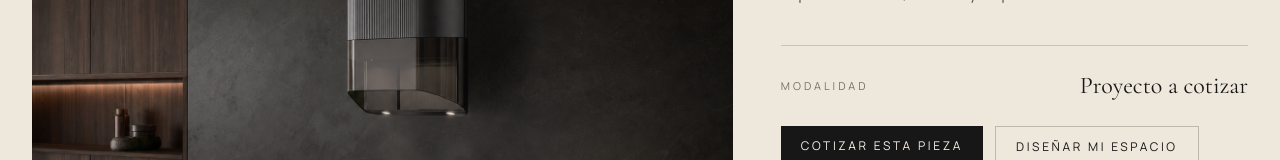
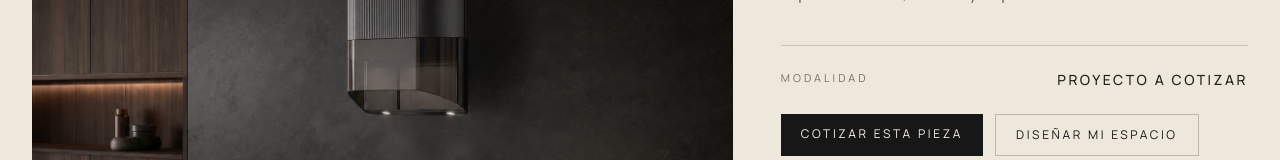
Before and after one commit to paredesvicente237-ctrl/elema-web, a Next.js app: page /producto/campana-vertical-noctis in a window 1280 px wide. Shown: the part 384-544 px from the top of the page. Built offline with nearby package versions, Linux system fonts and the light colour scheme; no server answers.

Commit message:
Refina la presentación del precio

```diff
--- a/src/app/producto/[slug]/page.tsx
+++ b/src/app/producto/[slug]/page.tsx
@@ -25,6 +25,8 @@ export default async function ProductPage({ params }: { params: Promise<{ slug:
   const product = products.find((entry) => entry.slug === slug);
   if (!product) notFound();
 
+  const formattedPrice = product.price?.toLocaleString('es-CL');
+
   return (
     <main className="min-h-screen bg-[#eee7dc] px-4 pb-24 pt-32 text-[#171717] sm:px-6 lg:px-8 lg:pt-36">
       <div className="mx-auto grid max-w-7xl gap-12 lg:grid-cols-[1.2fr_0.8fr]">
@@ -45,9 +47,18 @@ export default async function ProductPage({ params }: { params: Promise<{ slug:
           <h1 className="mt-5 font-serif text-5xl leading-[0.98] sm:text-6xl">{product.name}</h1>
           <p className="mt-7 text-base leading-8 text-[#56514b]">{product.description}</p>
           <div className="mt-9 border-y border-black/15 py-6">
-            <div className="flex items-center justify-between">
-              <p className="text-[0.68rem] uppercase tracking-[0.28em] text-[#777067]">{product.demo ? 'Modalidad' : 'Precio'}</p>
-              <p className="font-serif text-2xl">{product.demo ? 'Proyecto a cotizar' : product.priceOnRequest ? 'Precio a solicitud' : `$${product.price?.toLocaleString('es-CL')} CLP`}</p>
+            <div className="flex items-end justify-between gap-8">
+              <p className="pb-1 text-[0.68rem] uppercase tracking-[0.28em] text-[#777067]">{product.demo ? 'Modalidad' : 'Valor referencial'}</p>
+              {product.demo || product.priceOnRequest ? (
+                <p className="max-w-[15rem] text-right text-sm font-medium uppercase tracking-[0.18em] text-[#24221f]">
+                  {product.demo ? 'Proyecto a cotizar' : 'Precio a solicitud'}
+                </p>
+              ) : (
+                <p className="flex shrink-0 items-baseline gap-2.5 text-[#171717]">
+                  <span className="text-[0.62rem] font-medium uppercase tracking-[0.22em] text-[#777067]">CLP</span>
+                  <span className="text-[1.65rem] font-medium tracking-[-0.045em] tabular-nums sm:text-[1.8rem]">{formattedPrice}</span>
+                </p>
+              )}
             </div>
             {product.demo || product.priceOnRequest ? (
               <div className="mt-6 flex flex-col gap-3 sm:flex-row">
```
